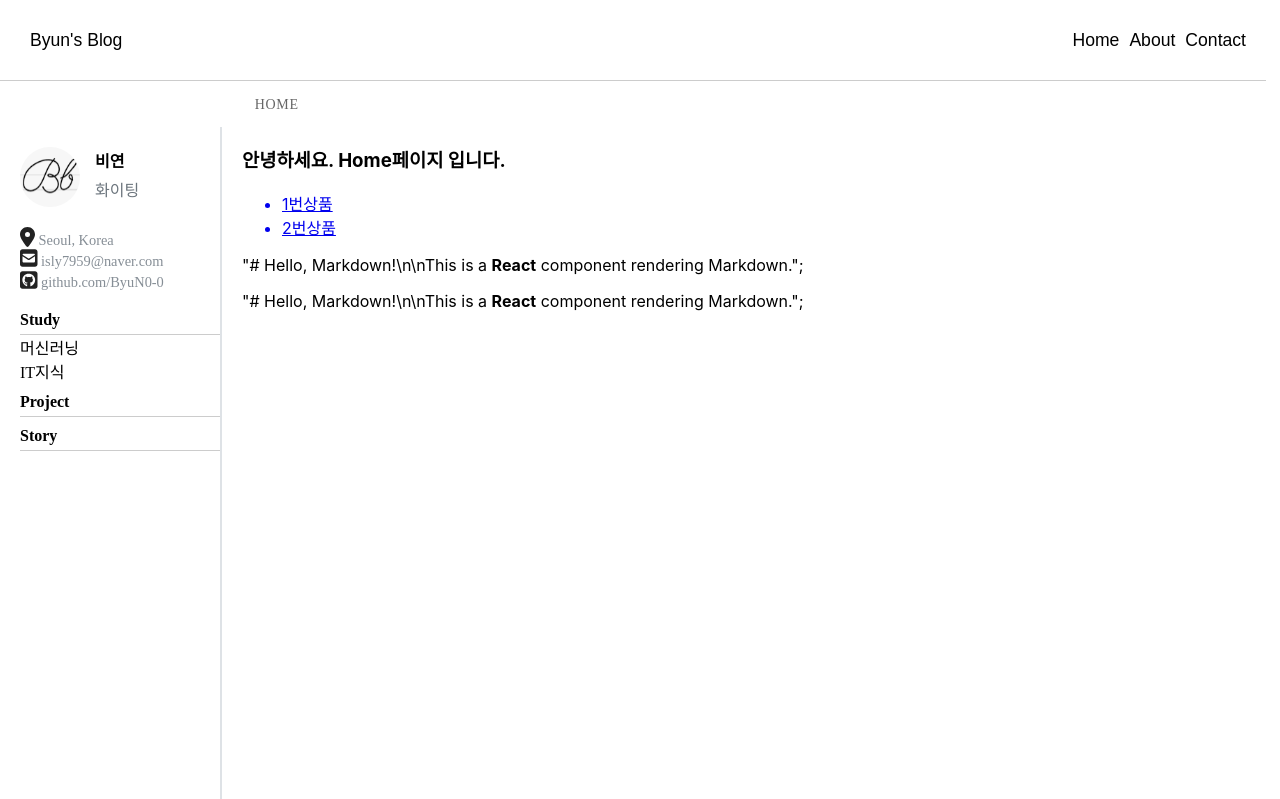
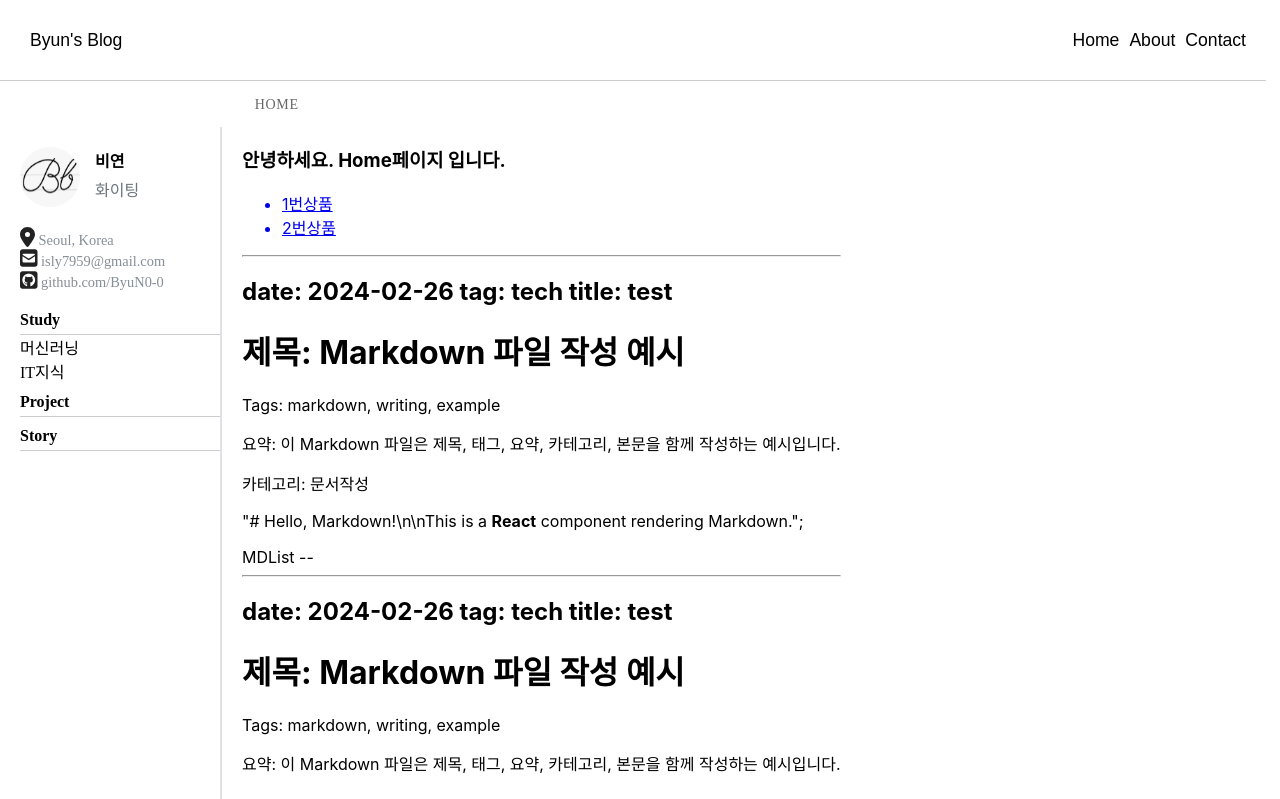
Before and after one commit to ByuN0-0/ByuN0-0.github.io, a React (Create React App) app: page / in a window 1280 px wide. Shown: the top 799 px of the page. Built offline with nearby package versions, Linux system fonts and the light colour scheme; a web font is replaced by a local one.

Commit message:
update logic for loading md files

```diff
--- a/public/post/firstpost.md
+++ b/public/post/firstpost.md
@@ -1 +1,13 @@
-"# Hello, Markdown!\n\nThis is a **React** component rendering Markdown.";
+---
+date: 2024-02-26
+tag: tech
+title: test
+---
+
+# 제목: Markdown 파일 작성 예시
+
+Tags: markdown, writing, example
+
+요약: 이 Markdown 파일은 제목, 태그, 요약, 카테고리, 본문을 함께 작성하는 예시입니다.
+
+카테고리: 문서작성
--- /dev/null
+++ b/public/post/secondpost.md
@@ -0,0 +1,5 @@
+---
+date: 2024-02-26
+tag: story
+title: test2
+---
--- /dev/null
+++ b/src/Components/MDList.js
@@ -0,0 +1,45 @@
+import React, { useState, useEffect } from "react";
+import ReactMarkdown from "react-markdown";
+
+const MDList = ({ filePath }) => {
+  const [markdownContent, setMarkdownContent] = useState("");
+  const [allMarkdownContent, setAllMarkdownContent] = useState("");
+
+  useEffect(() => {
+    const fetchMarkdownContent = async () => {
+      try {
+        const response = await fetch(filePath);
+        const markdownText = await response.text();
+        setMarkdownContent(markdownText);
+      } catch (error) {
+        console.error("Error fetching markdown content:", error);
+      }
+    };
+    fetchMarkdownContent();
+  }, [filePath]);
+
+  useEffect(() => {
+    let allMarkdownText = "";
+    markdownContent.split("\n").forEach(async (line) => {
+      try {
+        if (line === "");
+        else {
+          const response = await fetch(`post/${line}.md`);
+          const markdownText = await response.text();
+          allMarkdownText += markdownText;
+          setAllMarkdownContent(allMarkdownText);
+        }
+      } catch (error) {
+        console.error("Error fetching markdown content:", error);
+      }
+    });
+  }, [markdownContent]);
+
+  return (
+    <div className="markdown-container">
+      <ReactMarkdown>{allMarkdownContent}</ReactMarkdown>
+    </div>
+  );
+};
+
+export default MDList;
--- a/src/Components/TOC.js
+++ b/src/Components/TOC.js
@@ -39,7 +39,7 @@ function TOC() {
           </div>
           <div>
             <FontAwesomeIcon className="social_ico" icon={faSquareEnvelope} />
-            &nbsp;isly7959@naver.com
+            &nbsp;isly7959@gmail.com
           </div>
           <div>
             <a href="https://github.com/ByuN0-0">
--- a/src/pages/Home.js
+++ b/src/pages/Home.js
@@ -2,6 +2,7 @@ import React from "react";
 import Markdown from "../Components/MarkDown";
 import { Link } from "react-router-dom";
 import ReactMarkdown from "react-markdown";
+import MDList from "../Components/MDList";
 
 const Home = (props) => {
   return (
@@ -19,6 +20,9 @@ const Home = (props) => {
       <ReactMarkdown>
         "# Hello, Markdown!\n\nThis is a **React** component rendering Markdown.";
       </ReactMarkdown>
+      MDList --
+      <MDList filePath={"post/list.md"} />
+      MDList --
     </div>
   );
 };
```
Also changed, not shown: public/post/list.md (added, +2 -0 lines).
